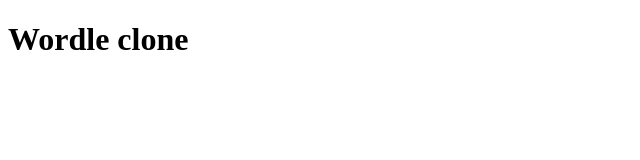
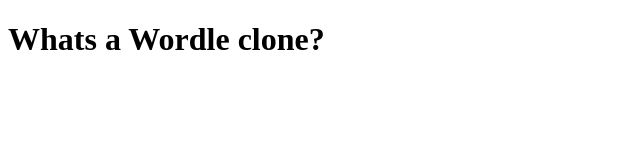
Before and after one commit to lukogga/wordle-project, a plain HTML site: page index.html in a window 1280 px wide. Shown: the whole page, without its empty margins (0-640 px from the left). Drawn offline with Linux system fonts and the light colour scheme.

Commit message:
Update index.html

```diff
--- a/index.html
+++ b/index.html
@@ -8,6 +8,7 @@
     <title>Wordle clone</title>
    </head>
   <body>
-   <h1>Wordle clone</h1>
+   <h1> Whats a Wordle clone?</h1>
+
   </body>
 </html>
```
